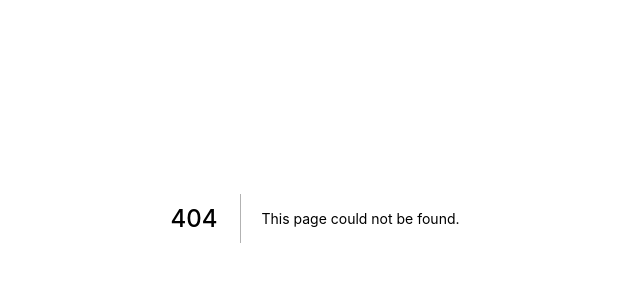
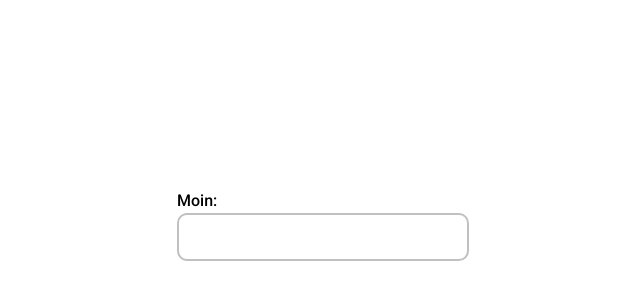
Before and after one commit to MathisBurger/watchify, a Next.js app in the folder frontend/: page /login in a window 1280 px wide. Before the commit this address had no page. Shown: the part 182-482 px from the top of the page, without its empty margins (325-965 px from the left). Built offline with nearby package versions, Linux system fonts and the light colour scheme.

Commit message:
[TASK] implemented text input

```diff
--- /dev/null
+++ b/frontend/components/form/TextInput.tsx
@@ -0,0 +1,14 @@
+import React from 'react';
+import styles from '../../styles/components/form/TextInput.module.scss';
+
+const TextInput: React.FC = () => {
+
+    return (
+      <div className={styles.inputContainer}>
+          <div className={styles.label}>Moin:</div>
+          <input type="text" />
+      </div>
+    );
+}
+
+export default TextInput;
--- a/frontend/pages/_app.tsx
+++ b/frontend/pages/_app.tsx
@@ -1,7 +1,19 @@
 import type { AppProps } from 'next/app'
+import React from 'react';
+import Head from 'next/head';
 
 function MyApp({ Component, pageProps }: AppProps) {
-  return <Component {...pageProps} />
+  return (
+      <React.Fragment>
+        <Head>
+          <link rel="preconnect" href="https://fonts.googleapis.com" />
+          <link rel="preconnect" href="https://fonts.gstatic.com" crossorigin />
+          <link href="https://fonts.googleapis.com/css2?family=Roboto:wght@500&display=swap" rel="stylesheet" />
+          <title>Watchify</title>
+        </Head>
+        <Component {...pageProps} />
+      </React.Fragment>
+  );
 }
 
 export default MyApp
--- /dev/null
+++ b/frontend/pages/login.tsx
@@ -0,0 +1,16 @@
+import type {NextPage} from 'next'
+
+import styles from '../styles/LoginPage.module.scss';
+import TextInput from "../components/form/TextInput";
+
+const Login: NextPage = () => {
+
+    return (
+        <div className={styles.loginContainer}>
+            <TextInput />
+        </div>
+    );
+
+}
+
+export default Login;
--- /dev/null
+++ b/frontend/styles/LoginPage.module.scss
@@ -0,0 +1,6 @@
+.loginContainer {
+  width: 100vw;
+  height: 100vh;
+  display: grid;
+  place-items: center;
+}
--- /dev/null
+++ b/frontend/styles/components/form/TextInput.module.scss
@@ -0,0 +1,21 @@
+.inputContainer {
+  width: fit-content;
+  height: fit-content;
+  display: flex;
+  flex-direction: column;
+  gap: 3px;
+}
+.inputContainer .label {
+  font-family: 'Roboto', sans-serif;
+}
+.inputContainer input {
+  padding: 10px;
+  outline: none;
+  font-size: 1.3em;
+  border: 2px solid #c0c0c0;
+  border-radius: 10px;
+  transition: .3s;
+}
+.inputContainer input:focus {
+  box-shadow: 2px 2px 2px #c4c4c4;
+}
```
Also changed, not shown: 1 other file (tests, documents, lock files or other folders).
